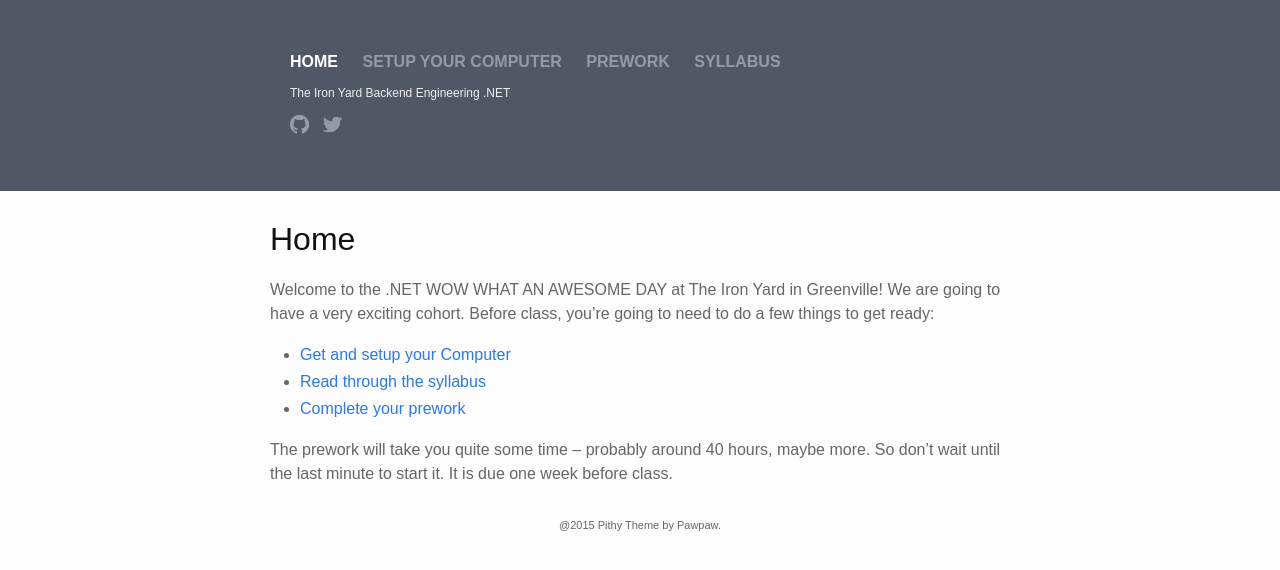
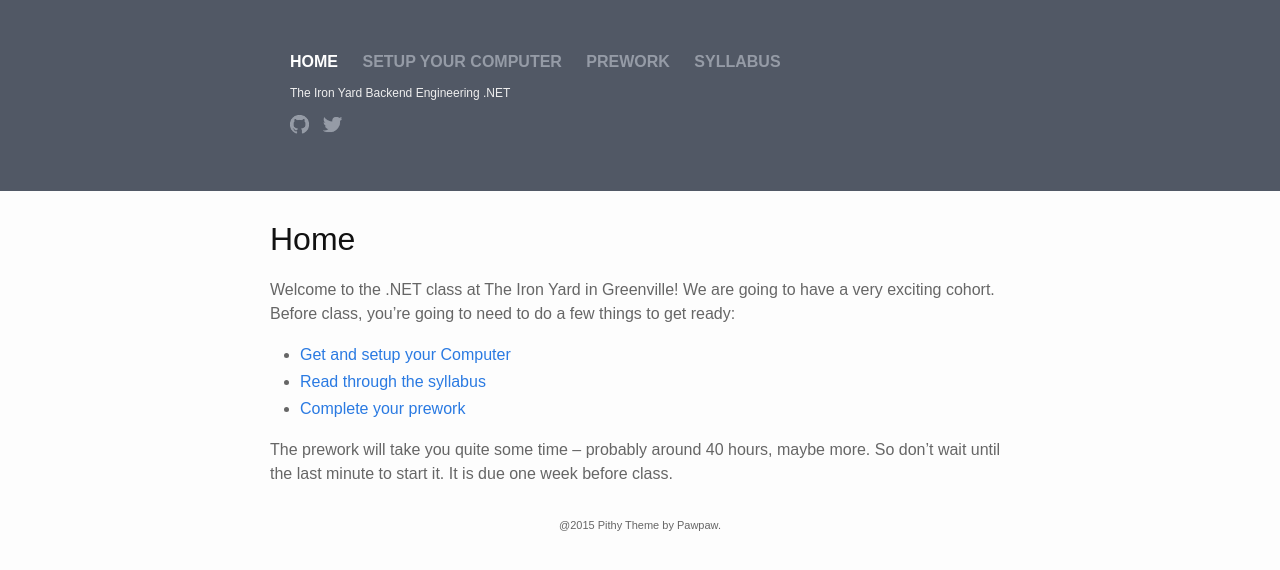
Before and after one commit to tiy-gvl-net/tiy-gvl-net.github.io, a Jekyll site: the page built from index.html, in a window 1280 px wide. Shown: the top 570 px of the page. Built offline with Jekyll 4.4.1, drawn with Linux system fonts in a browser that asks for light colours.

Commit message:
Update index.html

```diff
--- a/index.html
+++ b/index.html
@@ -10,7 +10,7 @@
     </header>
 
     <article class="post-content about">
-      <p>Welcome to the .NET WOW WHAT AN AWESOME DAY at The Iron Yard in Greenville! We are going to have a very exciting cohort.  Before class, you’re going to need to do a few things to get ready:</p>
+      <p>Welcome to the .NET class at The Iron Yard in Greenville! We are going to have a very exciting cohort.  Before class, you’re going to need to do a few things to get ready:</p>
 
   <ul>
     <li><a href="/setup.html">Get and setup your Computer</a></li>
```
